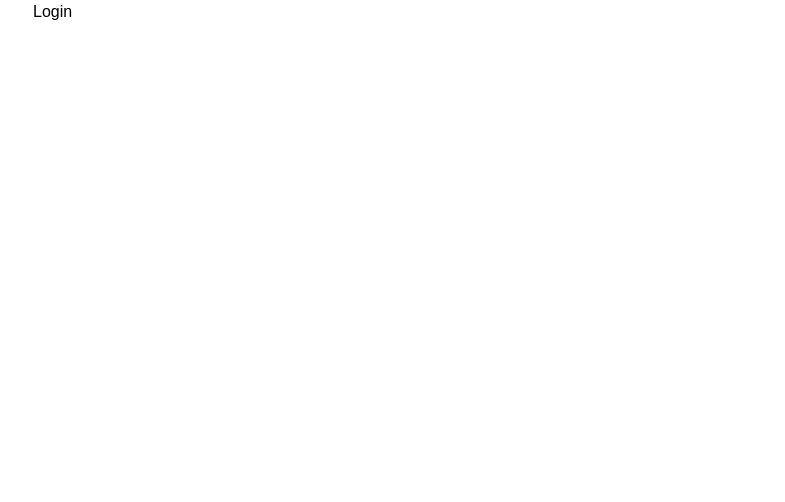
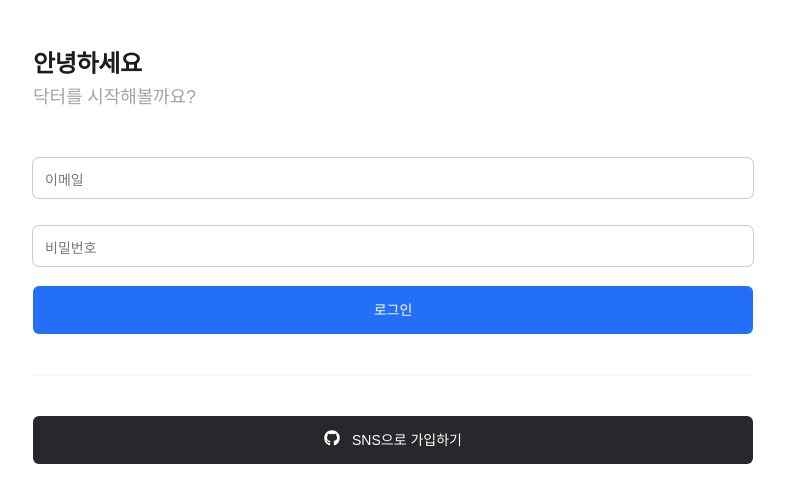
Before and after one commit to sinej/doctor-community, a Next.js app: page /login in a window 1280 px wide. Shown: the top 502 px of the page, without its empty margins (247-1032 px from the left). Built offline with nearby package versions, Linux system fonts and the light colour scheme.

Commit message:
계정 및 로그인 라우터 추가

```diff
--- a/app/account/page.tsx
+++ b/app/account/page.tsx
@@ -1,16 +1,18 @@
+'use client'
+
 import React from 'react';
 import Link from "next/link";
-import {ChatBubbleIcon} from "@radix-ui/react-icons";
 import {FaGithub} from "react-icons/fa";
 import Input from "@/components/form/input";
 import FormButton from "@/components/form/button";
+import { redirect } from "next/navigation";
+import {useFormState} from "react-dom";
+import {handleForm} from "@/app/login/action";
 
-type Props = {
+const Account = () => {
 
-};
+    const [state, action] = useFormState(handleForm, null)
 
-const Account = (props: Props) => {
-    const {} = props;
     return (
         <>
             <div className="flex flex-col gap-10 py-12">
@@ -18,32 +20,36 @@ const Account = (props: Props) => {
                     <h2 className="s24-bold-lh32 text-gray080">안녕하세요</h2>
                     <p className="s18-regular-lh26 text-gray040">닥터를 시작해볼까요?</p>
                 </div>
-                <form className="flex flex-col gap-3 relative">
+                <form action={action} className="flex flex-col gap-3 relative">
                     <Input type="text"
+                           name="username"
                            placeholder="   "
                            required
                            label="이름"
                            errors={[]}
                     />
                     <Input type="email"
+                           name="email"
                            placeholder="   "
                            required
                            label="이메일"
                            errors={[]}
                     />
                     <Input type="password"
+                           name="password"
                            placeholder="   "
                            required
                            label="비밀번호"
-                           errors={[]}
+                           errors={state?.errors ?? []}
                     />
                     <Input type="password"
+                           name="password-confirm"
                            placeholder="   "
                            required
                            label="비밀번호 확인"
                            errors={[]}
                     />
-                    <FormButton loading={true} text="가입하기"/>
+                    <FormButton text="가입하기" />
                 </form>
 
                 <div className="border border-gray010"/>
--- a/app/api/users/route.ts
+++ b/app/api/users/route.ts
@@ -0,0 +1,12 @@
+import {NextRequest} from "next/server";
+
+export async function GET() {
+    return Response.json({
+        ok: true
+    })
+}
+
+export async function POST(request: NextRequest) {
+    const data = await request.json();
+    return Response.json(data);
+}
--- a/app/login/action.ts
+++ b/app/login/action.ts
@@ -0,0 +1,13 @@
+'use server'
+
+import {redirect} from "next/navigation";
+
+export async function handleForm(prevState: any, formData: FormData) {
+    await new Promise(resolve =>
+        setTimeout(resolve, 5000)
+    );
+    redirect('/');
+    return {
+        errors: ["password too short"]
+    }
+}
--- a/app/login/page.tsx
+++ b/app/login/page.tsx
@@ -1,15 +1,54 @@
-import React from 'react';
+'use client'
 
-type Props = {
+import Input from "@/components/form/input";
+import FormButton from "@/components/form/button";
+import Link from "next/link";
+import {FaGithub} from "react-icons/fa";
+import React from "react";
+import {useFormState} from "react-dom";
+import {handleForm} from "@/app/login/action";
 
-};
+const Login = () => {
 
-const Login = (props: Props) => {
-    const {} = props;
+    const [state, action] = useFormState(handleForm, null)
+
     return (
         <>
+            <div className="flex flex-col gap-10 py-12">
+                <div className="flex flex-col gap-1">
+                    <h2 className="s24-bold-lh32 text-gray080">안녕하세요</h2>
+                    <p className="s18-regular-lh26 text-gray040">닥터를 시작해볼까요?</p>
+                </div>
+                <form className="flex flex-col gap-3 relative"
+                      action={action}
+                >
+                    <Input type="email"
+                           name="email"
+                           placeholder="   "
+                           required
+                           label="이메일"
+                           errors={[]}
+                    />
+                    <Input type="password"
+                           name="password"
+                           placeholder="   "
+                           required
+                           label="비밀번호"
+                           errors={state?.errors ?? []}
+                    />
+                    <FormButton text="로그인" />
+                </form>
 
-            Login
+                <div className="border border-gray010"/>
+                <Link href="/SNS"
+                      className="primary-btn bg-gray070 hover:bg-gray080 items-center flex justify-center"
+                >
+                    <span className="mr-3 relative -top-[2px]">
+                        <FaGithub/>
+                    </span>
+                    <span className="s14-medium-lh20">SNS으로 가입하기</span>
+                </Link>
+            </div>
         </>
     );
 }
--- a/components/form/button.tsx
+++ b/components/form/button.tsx
@@ -1,21 +1,26 @@
-import React from 'react';
+'use client'
+
 import { CgSpinner } from "react-icons/cg";
+import {useFormStatus} from "react-dom";
 
 type Props = {
     text: string;
-    loading: boolean;
+    // onClick: () => void;
 };
 
 const FormButton = (props: Props) => {
-    const { text, loading } = props;
+    const { text } = props;
+
+    const { pending  } = useFormStatus();
     return (
         <>
-            <button disabled={loading}
+            <button disabled={pending}
+                    type="submit"
                     className="primary-btn bg-blue030 hover:bg-blue040 transition-color s14-regular-lh20
                     flex items-center justify-center
                      disabled:bg-gray030 disabled:text-gray060 cursor-pointer disabled:cursor-default"
             >
-                {loading ?
+                {pending ?
                     <CgSpinner className="animate-spin" size={20} /> :
                     text
                 }
--- a/components/form/input.tsx
+++ b/components/form/input.tsx
@@ -2,6 +2,7 @@ import React from 'react';
 
 interface InputPropsTypes {
     type: string;
+    name: string;
     label: string;
     placeholder: string;
     required?: boolean;
@@ -9,10 +10,11 @@ interface InputPropsTypes {
 }
 
 const Input = (props: InputPropsTypes) => {
-    const { type, placeholder, required, label, errors } = props;
+    const { type, name,  placeholder, required, label, errors } = props;
     return (
         <div className="relative py-2">
             <input type={type}
+                   name={name}
                    placeholder={placeholder}
                    className="relative pt-3 block bg-transparent rounded-md w-full h-10 focus:outline-none ring-1 focus:ring-2
                            ring-gray030 focus:ring-blue020 border-none px-3 peer"
```
